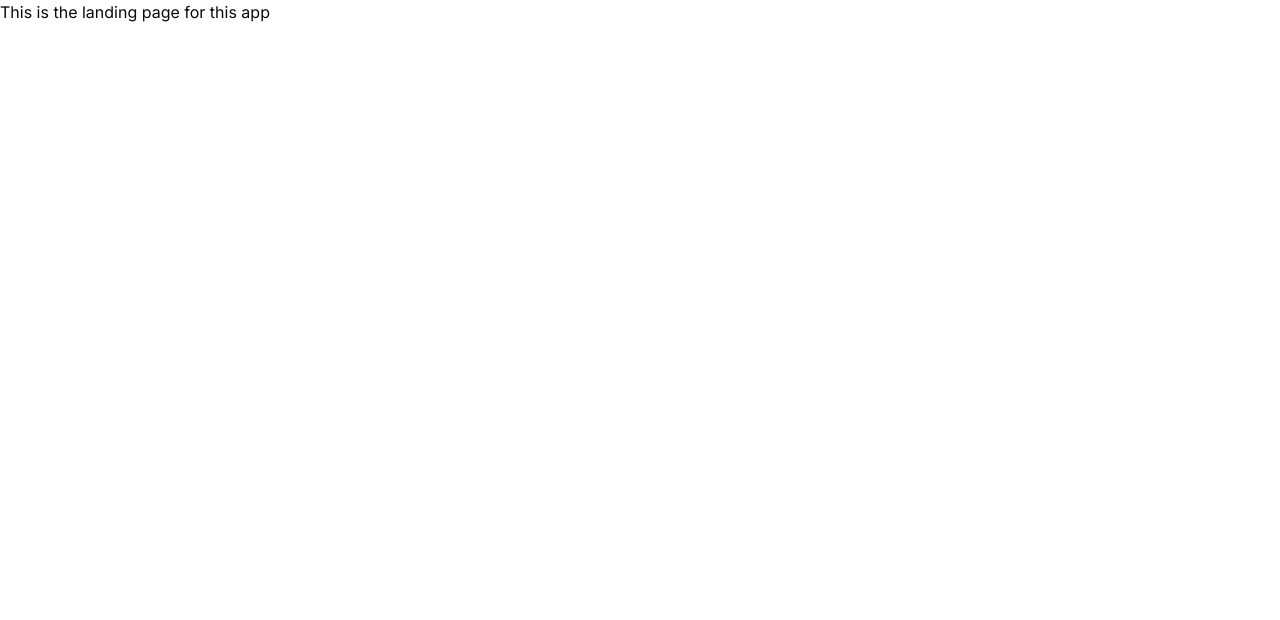
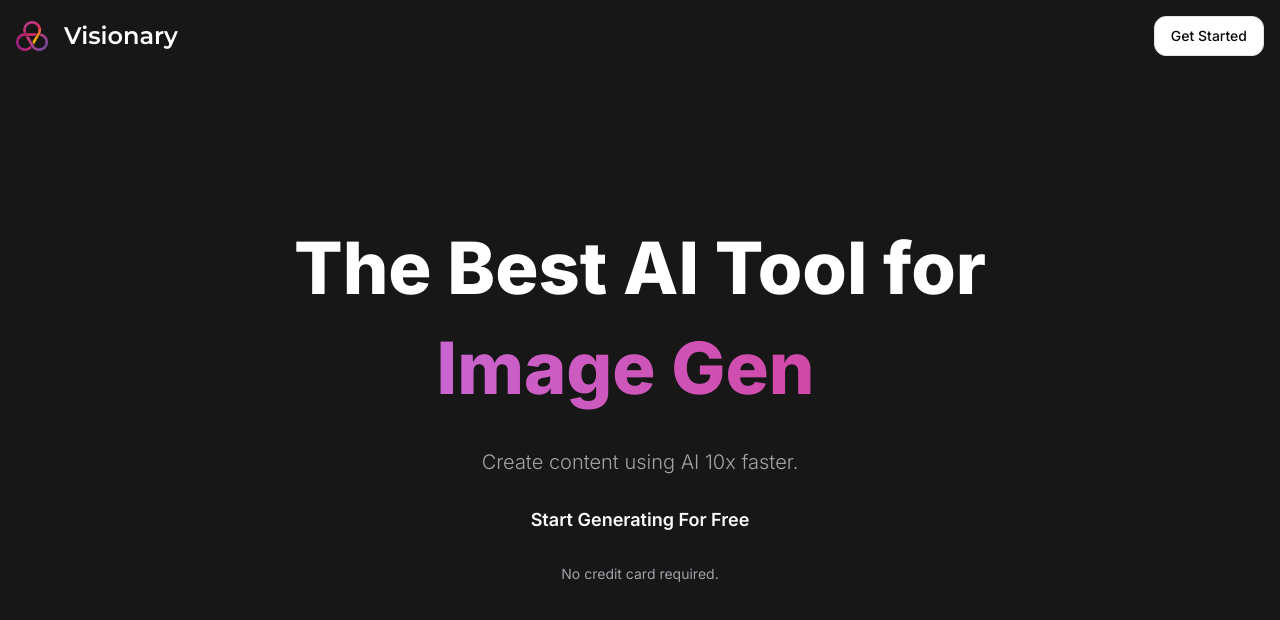
Before and after one commit to mj-gowda/Visionary-AI, a Next.js app: page / in a window 1280 px wide. Shown: the top 620 px of the page. Built offline with nearby package versions, Linux system fonts and the light colour scheme; no server answers.

Commit message:
Landing page
- Landing hero
- Landing navbar

```diff
--- /dev/null
+++ b/app/(landing)/layout.tsx
@@ -0,0 +1,9 @@
+const LandingLayout = ({ children }: { children: React.ReactNode }) => {
+    return (
+        <main className="h-full bg-neutral-900 overflow-auto">
+            <div className="mx-auto max-w-screen-xl h-full w-full">{children}</div>
+        </main>
+    );
+};
+
+export default LandingLayout;
--- a/app/(landing)/page.tsx
+++ b/app/(landing)/page.tsx
@@ -1,8 +1,13 @@
-import React from "react";
+import { LandingHero } from "@/components/pages/landing/LandingHero";
+import { LandingNavbar } from "@/components/pages/landing/LandingNavbar";
 
-type pageProps = {};
+const LandingPage = () => {
+  return (
+    <div className="h-full ">
+      <LandingNavbar />
+      <LandingHero />
+    </div>
+  );
+};
 
-const page: React.FC<pageProps> = () => {
-  return <div>This is the landing page for this app</div>;
-};
-export default page;
+export default LandingPage;
--- /dev/null
+++ b/components/pages/landing/LandingHero.tsx
@@ -0,0 +1,52 @@
+"use client";
+
+import TypewriterComponent from "typewriter-effect";
+import Link from "next/link";
+import { useAuth } from "@clerk/nextjs";
+
+import { Button } from "@/components/ui/button";
+
+export const LandingHero = () => {
+    const { isSignedIn } = useAuth();
+
+    return (
+        <div className="text-white font-bold py-36 text-center space-y-5">
+            <div className="text-4xl sm:text-5xl md:text-6xl lg:text-7xl space-y-5 font-extrabold p-4 ">
+                <h1>The Best AI Tool for</h1>
+                <div
+                    className="text-transparent bg-clip-text bg-gradient-to-r from-purple-400 to-pink-600 p-2
+				"
+                >
+                    <TypewriterComponent
+                        options={{
+                            strings: [
+                                "Chatbot.",
+                                "Image Generation.",
+                                "Video Generation.",
+                                "Mail Writing.",
+                            ],
+                            autoStart: true,
+                            loop: true,
+                        }}
+                    />
+                </div>
+            </div>
+            <div className="text-sm md:text-xl font-light text-neutral-400">
+                Create content using AI 10x faster.
+            </div>
+            <div>
+                <Link href={isSignedIn ? "/dashboard" : "/sign-up"}>
+                    <Button
+                        variant="default"
+                        className="md:text-lg p-4 md:p-6 rounded-full font-semibold"
+                    >
+                        Start Generating For Free
+                    </Button>
+                </Link>
+            </div>
+            <div className="text-zinc-400 text-xs md:text-sm font-normal">
+                No credit card required.
+            </div>
+        </div>
+    );
+};
--- /dev/null
+++ b/components/pages/landing/LandingNavbar.tsx
@@ -0,0 +1,35 @@
+"use client";
+
+import { Montserrat } from "next/font/google";
+import Image from "next/image";
+import Link from "next/link";
+import { useAuth } from "@clerk/nextjs";
+
+import { cn } from "@/lib/utils";
+import { Button } from "@/components/ui/button";
+
+const font = Montserrat({ weight: "600", subsets: ["latin"] });
+
+export const LandingNavbar = () => {
+    const { isSignedIn } = useAuth();
+
+    return (
+        <nav className="p-4 bg-transparent flex items-center justify-between">
+            <Link href="/" className="flex items-center">
+                <div className="relative h-8 w-8 mr-4">
+                    <Image fill alt="Logo" src="/logo.png" />
+                </div>
+                <h1 className={cn("text-2xl font-bold text-white", font.className)}>
+                    Visionary
+                </h1>
+            </Link>
+            <div className="flex items-center gap-x-2">
+                <Link href={isSignedIn ? "/dashboard" : "/sign-up"}>
+                    <Button variant="outline" className="rounded-xl">
+                        Get Started
+                    </Button>
+                </Link>
+            </div>
+        </nav>
+    );
+};
--- a/package.json
+++ b/package.json
@@ -11,7 +11,7 @@
   "dependencies": {
     "@clerk/nextjs": "^4.27.1",
     "@clerk/themes": "^1.7.5",
-    "@radix-ui/react-dialog": "^1.0.4",
+    "@radix-ui/react-dialog": "1.0.4",
     "@radix-ui/react-slot": "^1.0.2",
     "@types/node": "20.4.2",
     "@types/react": "18.2.15",
@@ -29,6 +29,7 @@
     "tailwind-merge": "^1.14.0",
     "tailwindcss": "3.3.3",
     "tailwindcss-animate": "^1.0.6",
-    "typescript": "5.1.6"
+    "typescript": "5.1.6",
+    "typewriter-effect": "^2.20.1"
   }
 }
```
Also changed, not shown: 1 other file (tests, documents, lock files or other folders).
